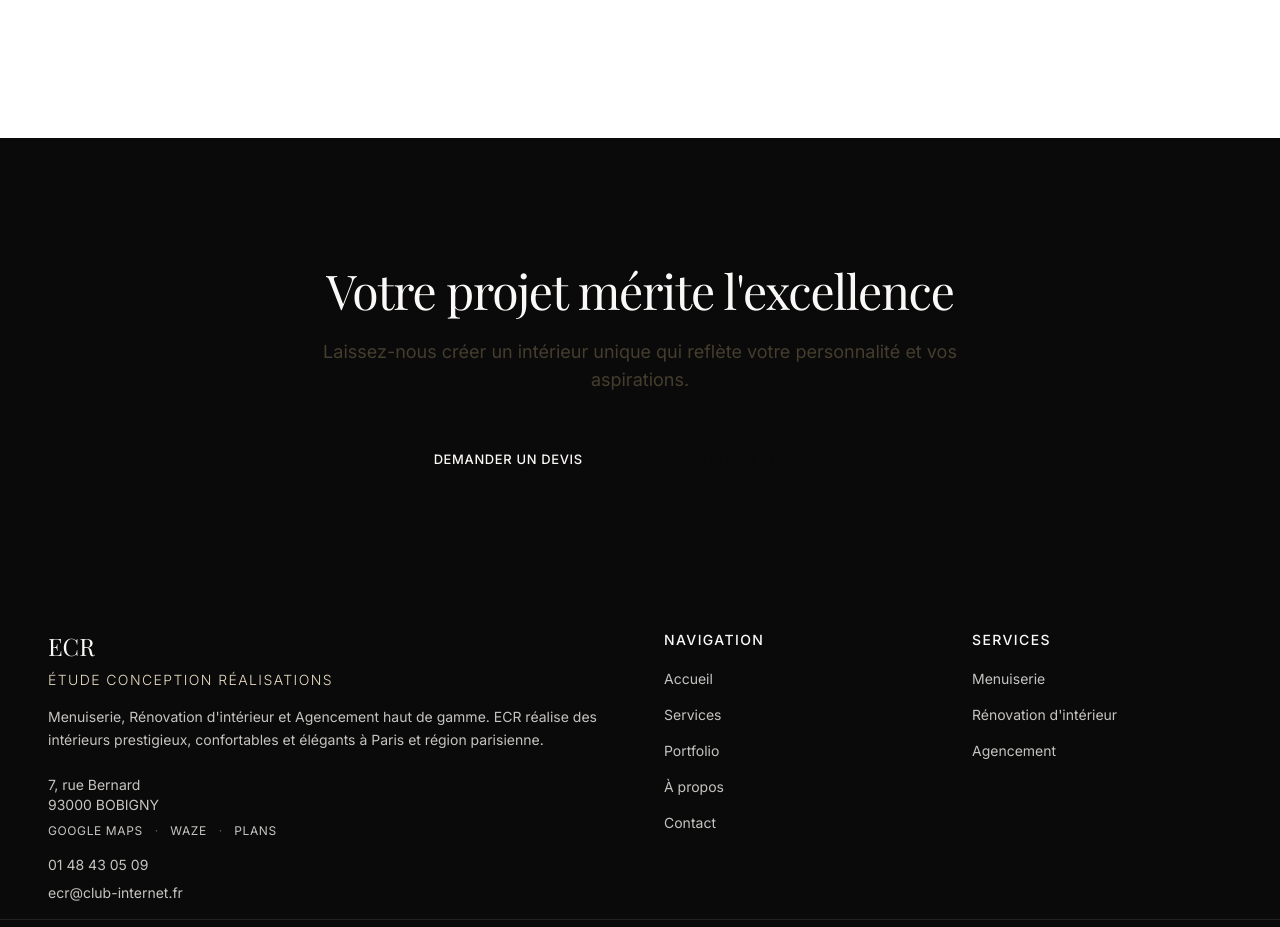
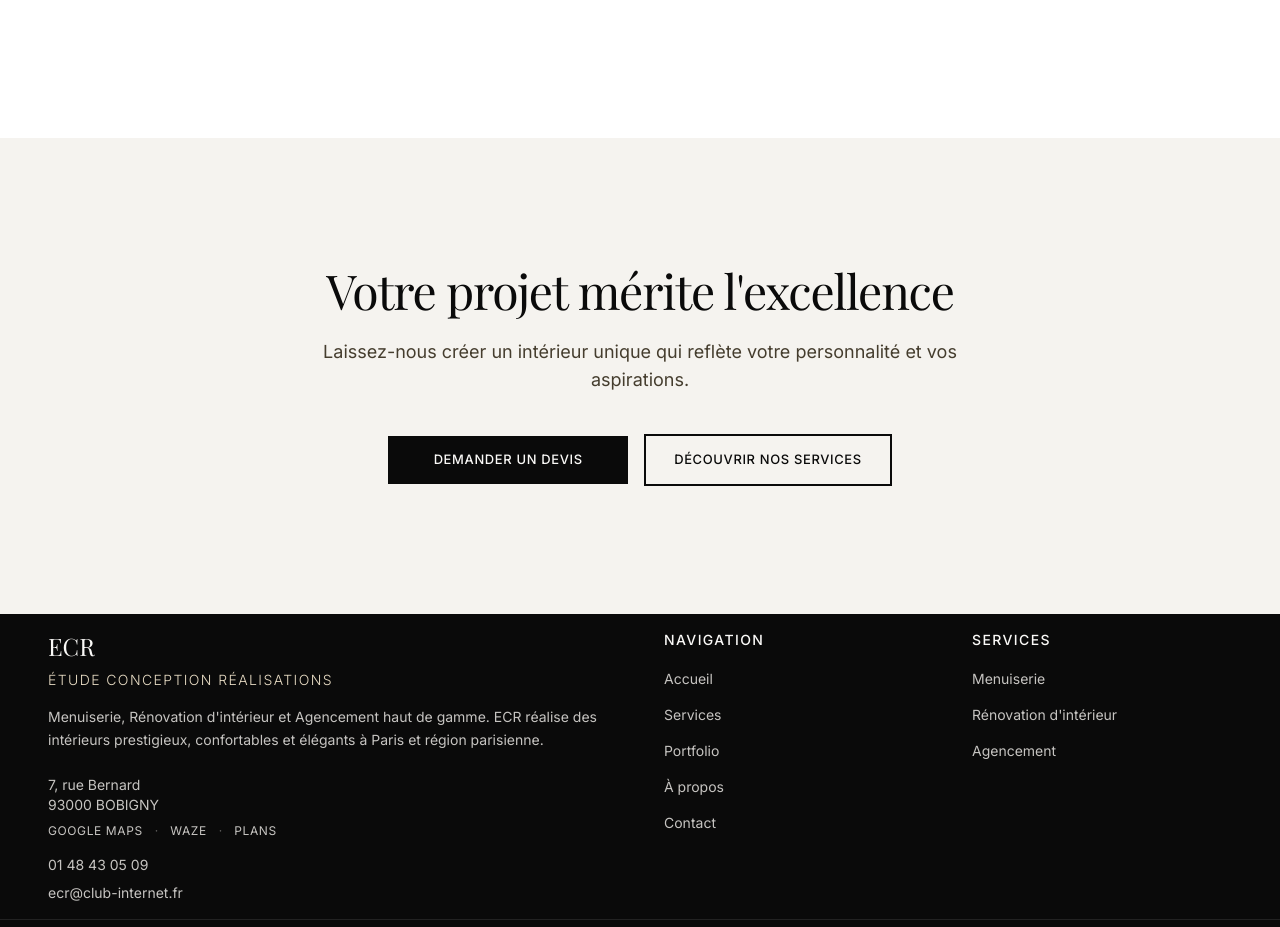
Before and after one commit to jimeye/SITE-DESIGN-ECR, a Next.js app: page /portfolio in a window 1280 px wide. Shown: the part 1800-2727 px from the top of the page. Built offline with nearby package versions, Linux system fonts and the light colour scheme; no server answers.

Commit message:
Fix: Harmoniser section CTA portfolio (fond beige)

```diff
--- a/app/portfolio/page.tsx
+++ b/app/portfolio/page.tsx
@@ -75,7 +75,7 @@ export default function PortfolioPage() {
       </section>
 
       {/* CTA Section */}
-      <section className="section bg-primary-950 text-neutral-cream">
+      <section className="section bg-neutral-beige">
         <div className="container-custom text-center">
           <h2 className="heading-lg mb-6">Votre projet mérite l&apos;excellence</h2>
           <p className="mx-auto mb-10 max-w-2xl text-lg text-primary-800">
```
